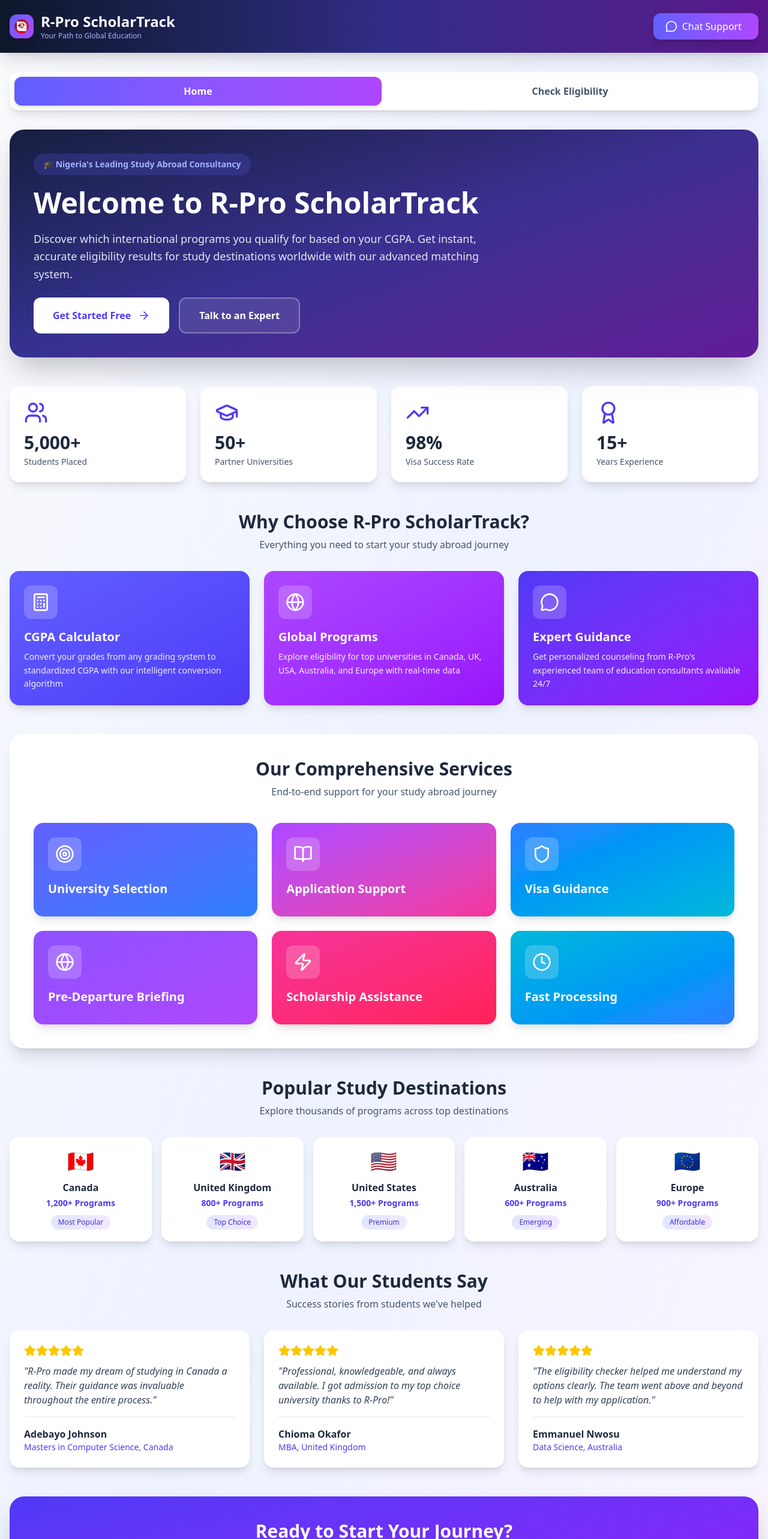
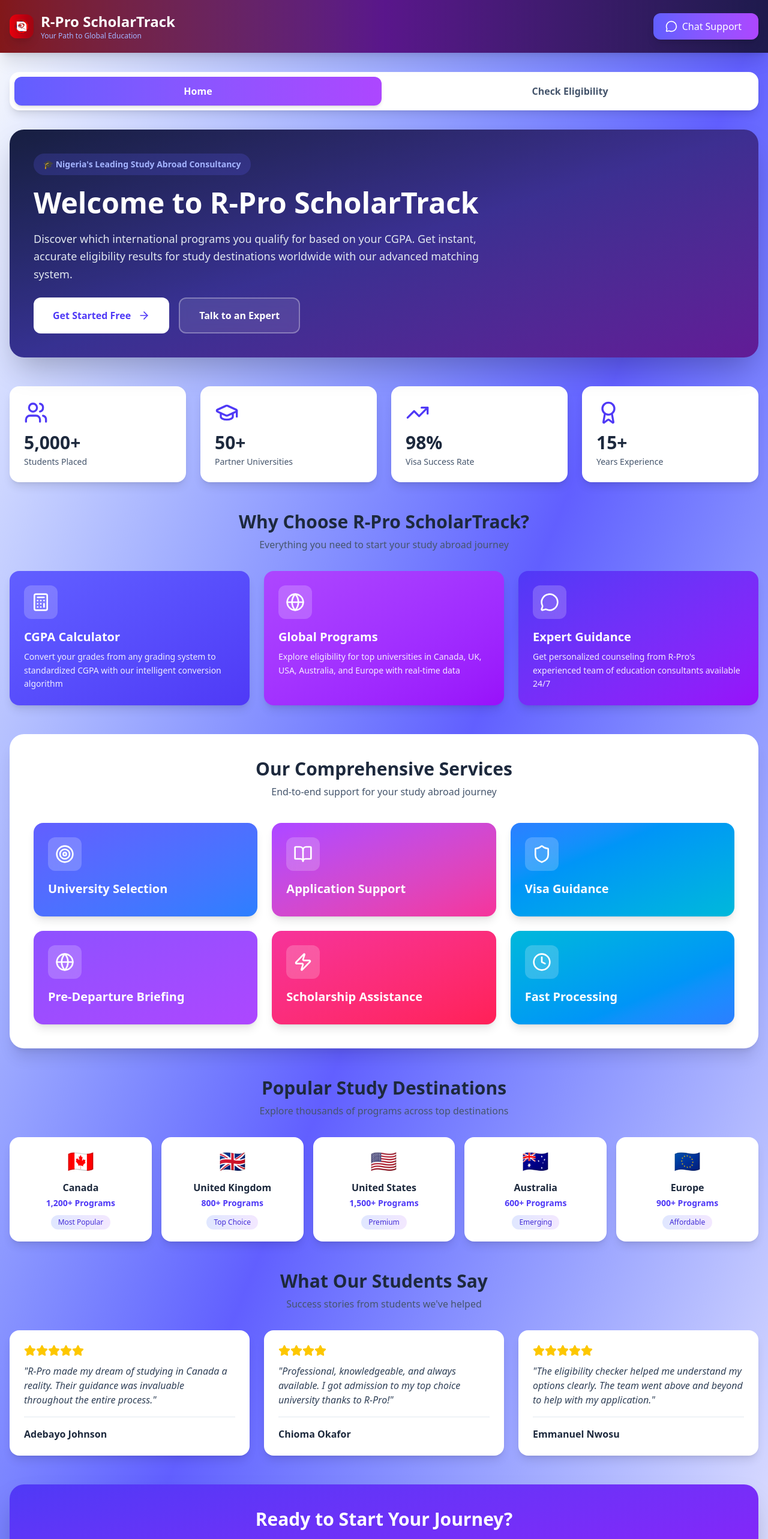
Before and after one commit to ZorichDev/ScholarTrack, a React (Vite) app: page / in a window 1280 px wide. Shown: the top 2566 px of the page at 60% size. Built offline with nearby package versions, Linux system fonts and the light colour scheme.

Commit message:
color changes

```diff
--- a/src/assets/RPro.jsx
+++ b/src/assets/RPro.jsx
@@ -2,14 +2,16 @@ import React, { useState, useEffect } from 'react';
 import logo from './img/logo.png';
 import { GraduationCap, Calculator, Globe, MessageCircle, CheckCircle, ArrowRight, Mail, Phone, User, BookOpen, MapPin, Award, TrendingUp, Users, Clock, Star, Shield, Zap, Target } from 'lucide-react';
 
+
+
 // CONFIGURATION CONSTANTS
 const CONFIG = {
   email: {
-    recipient: "custormercare@rprogroup.net",
+    recipient: "rproabroad@gmail.com",
     cc: "admin@rprogroup.com",
-    serviceId: "service_ptzp7rd",
-    templateId: "template_rjb0396",
-    publicKey: "3PD5AyCly9DCyS4u1"
+    serviceId: "service_mo8seem",
+    templateId: "template_r4uq0ss",
+    publicKey: "Up6FIG6PmarV3vHYk"
   },
   tawk: {
     propertyId: "68e39551914f071953b2ca10",
@@ -101,19 +103,16 @@ const STATS = [
 const TESTIMONIALS = [
   {
     name: 'Adebayo Johnson',
-    program: 'Masters in Computer Science, Canada',
     text: 'R-Pro made my dream of studying in Canada a reality. Their guidance was invaluable throughout the entire process.',
     rating: 5
   },
   {
     name: 'Chioma Okafor',
-    program: 'MBA, United Kingdom',
     text: 'Professional, knowledgeable, and always available. I got admission to my top choice university thanks to R-Pro!',
-    rating: 5
+    rating: 4
   },
   {
     name: 'Emmanuel Nwosu',
-    program: 'Data Science, Australia',
     text: 'The eligibility checker helped me understand my options clearly. The team went above and beyond to help with my application.',
     rating: 5
   }
@@ -473,11 +472,11 @@ export default function ScholarTrack() {
   };
 
   return (
-    <div className="min-h-screen bg-gradient-to-br from-slate-50 via-indigo-50 to-purple-50">
-      <header className="bg-gradient-to-r from-slate-900 via-indigo-900 to-purple-900 shadow-xl sticky top-0 z-50">
+    <div className="min-h-screen bg-gradient-to-br from-slate-50 via-indigo-500 to-purple-50 ">
+      <header className="bg-gradient-to-r from-red-900 via-purple-900 to-indigo-950 shadow-xl sticky top-0 z-50">
         <div className="max-w-7xl mx-auto px-4 py-4 md:py-5 flex items-center justify-between">
           <div className="flex items-center space-x-2 md:space-x-3">
-            <div className="w-9 h-9 md:w-10 md:h-10 bg-gradient-to-br from-indigo-500 to-purple-500 rounded-xl flex items-center justify-center shadow-lg">
+            <div className="w-9 h-9 md:w-10 md:h-10  bg-gradient-to-r from-red-600 to-red-800 rounded-xl flex items-center justify-center shadow-lg">
               <img src={logo} alt="logo" className="w-5 md:w-6 md:h-6 object-contain"/>
             </div>
             <div>
```
